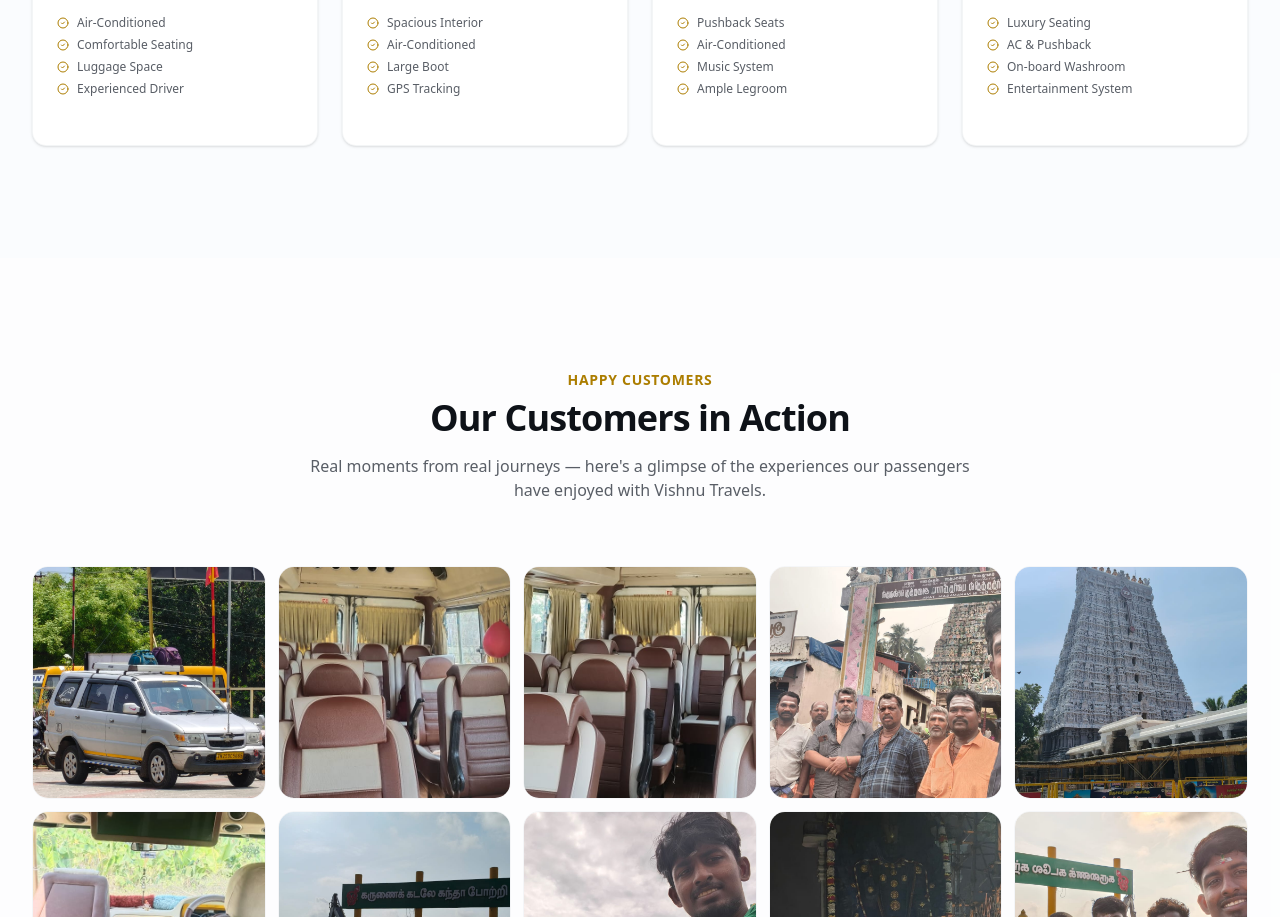
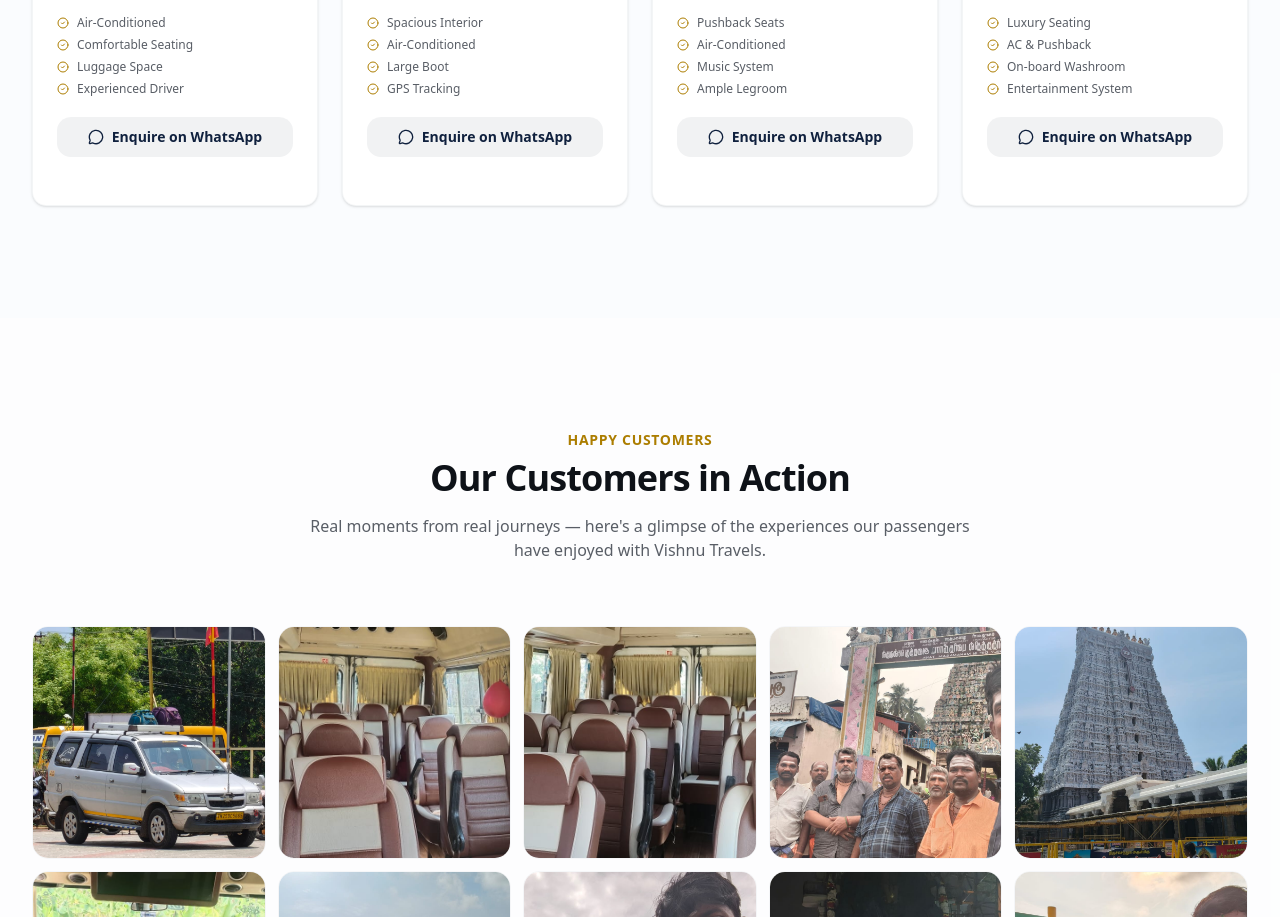
Before and after one commit to roshan19112006/vishnu-travels, a React (Vite) app: page / in a window 1280 px wide. Shown: the part 3184-4101 px from the top of the page. Built offline with nearby package versions, Linux system fonts and the light colour scheme; no server answers; what @convex-dev/auth would draw is missing.

Commit message:
Freebuff: Selected node: {name (selector: div.max-w-7xl.mx-auto.px-...

```diff
--- a/src/pages/Landing.tsx
+++ b/src/pages/Landing.tsx
@@ -485,6 +485,15 @@ export default function Landing() {
                         </li>
                       ))}
                     </ul>
+                    <a
+                      href={`https://wa.me/9025336238?text=${encodeURIComponent(`Hi Vishnu Travels, I would like to enquire about the ${vehicle.title} (${vehicle.capacity}).`)}`}
+                      target="_blank"
+                      rel="noopener noreferrer"
+                      className="mt-5 w-full flex items-center justify-center gap-2 rounded-xl bg-primary/[0.06] text-primary text-sm font-semibold py-2.5 hover:bg-primary hover:text-white transition-all duration-300"
+                    >
+                      <MessageCircle className="w-4 h-4" />
+                      Enquire on WhatsApp
+                    </a>
                   </CardContent>
                 </Card>
               </motion.div>
```
